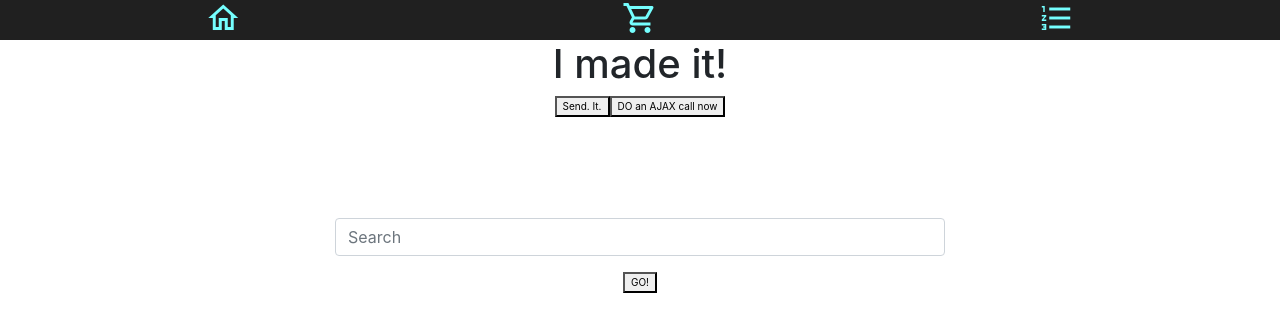
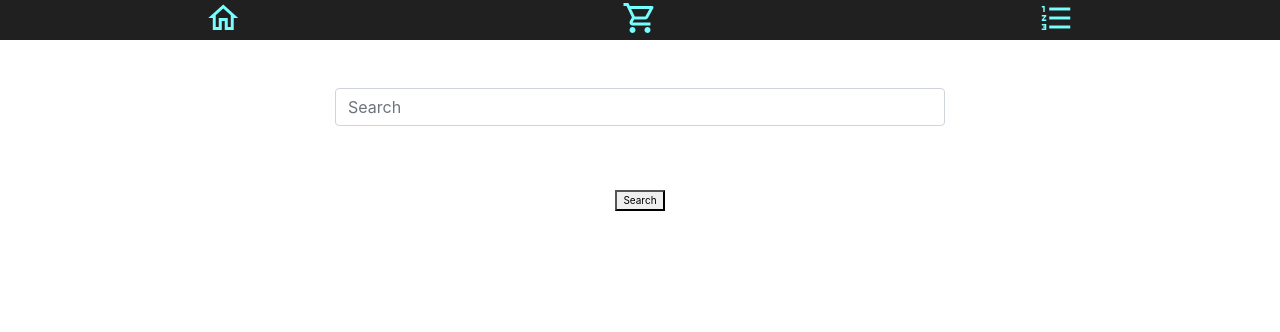
Before and after one commit to josi3006/Recipeezy, a React (Create React App) app in the folder recipeezy/: page / in a window 1280 px wide. Shown: the top 332 px of the page. Built offline with nearby package versions, Linux system fonts and the light colour scheme.

Commit message:
Added href to search hit list

```diff
--- a/recipeezy/src/components/components.css
+++ b/recipeezy/src/components/components.css
@@ -9,12 +9,21 @@ body {
     font-size: 62.5%;
   }
 
+  .bored {
+      border: 2px solid;
+  }
 .navdiv {
     display: flex;
     justify-content: space-around;
     width: 100vw;
     background-color: #202020;
 }
+
+li {
+    list-style-type: none;  /* removes bullets */
+}
+
+
 
 .material-icons-outlined {
     color: #75ffff;
--- a/recipeezy/src/components/searchComponent.js
+++ b/recipeezy/src/components/searchComponent.js
@@ -11,18 +11,6 @@ const SearchPage = () => {
 
     const [searchTerms, setSearchTerms] = useState("");
     const [hitList, setHitList] = useState([""]);
-    const [testProp, setTestProp] = useState("");
-
-
-    const sendIt = () => {
-        setTestProp('sup');
-    }
-
-
-    const handleSearch = (e) => {
-        e.preventDefault();
-        console.log('Here are the terms: ' + searchTerms);
-    };
 
 
     const searchOptions = {
@@ -42,10 +30,7 @@ const SearchPage = () => {
 
         axios.request(searchOptions)
             .then((response) => {
-                // console.log(response.data.results[0].title);
-                console.log('in axios ' + response.data.results[0].title);
-                console.log('in axios just data' + response.data);
-                console.log('as JSON ' + JSON.stringify(response.data.results))
+
                 setHitList(response.data.results);
             })
             .catch((error) => {
@@ -55,74 +40,39 @@ const SearchPage = () => {
     }
 
 
-
-    // const makeTheCall = () => {
-    //     axios.get(searchURL)
-    //         .then((response) => {
-    //             console.log(response);
-    //         });
-    // };
-
-
-
-    // useEffect(() => {
-    //     console.log('You want to search: ' + searchTerms)
-    // }, [searchTerms]);
-
-    // useEffect(() => {
-    //     console.log('in useEffect' + JSON.stringify(hitList.results[0]))
-    // },
-    //     [hitList]);
-
-    useEffect(() => {
-        console.log('console says ' + testProp);
-    }, [testProp]);
-
-
-
-
     return (
 
         <div>
 
+            <Navbar />
 
-            <StepsPage message="I made it!" />
+            <ul>
 
-            <button onClick={sendIt}>Send. It.</button>
+                {Object.keys(hitList).map((key) => {
+                    const hitItem = hitList[key];
 
-            <button onClick={makeTheCall}>DO an AJAX call now</button>
+                    return (
 
+                        <div key={hitItem.id}>
 
+                            <div>
 
+                                <div>
+                                    <li>{hitItem.title}</li>
+                                    <li><small><a href={hitItem.sourceUrl}>{hitItem.sourceUrl}</a></small></li>
 
+                                </div>
 
+                            </div>
 
+                        </div>
 
+                    );
+                })}
 
-			{Object.keys(hitList).map((key) => {
-				const hitItem = hitList[key];
+            </ul>
 
-				return (
-					<div key={hitItem.id}>
-						<div>
-							<div>
-								<h4>{hitItem.title}</h4><br />
-                                {hitItem.sourceUrl}	<br /><br />
-
-							</div>
-						</div>
-					</div>
-				);
-			})}
-
-
-
-
-
-
-            <form
-                className="m-5"
-                onSubmit={handleSearch}>
+            <form className="m-5">
                 <div className='row d-flex justify-content-center'>
                     <div className='col s12 narrow'>
                         <div className='form-group'>
@@ -137,8 +87,11 @@ const SearchPage = () => {
                         </div>
                     </div>
                 </div>
-                <button type="submit">GO!</button>
+                {/* <button type="submit">GO!</button> */}
             </form>
+
+            <button onClick={makeTheCall}>Search</button>
+
 
             <div className='row' id="hitListRow">
                 <div className='col' id="hitListCol">
```
